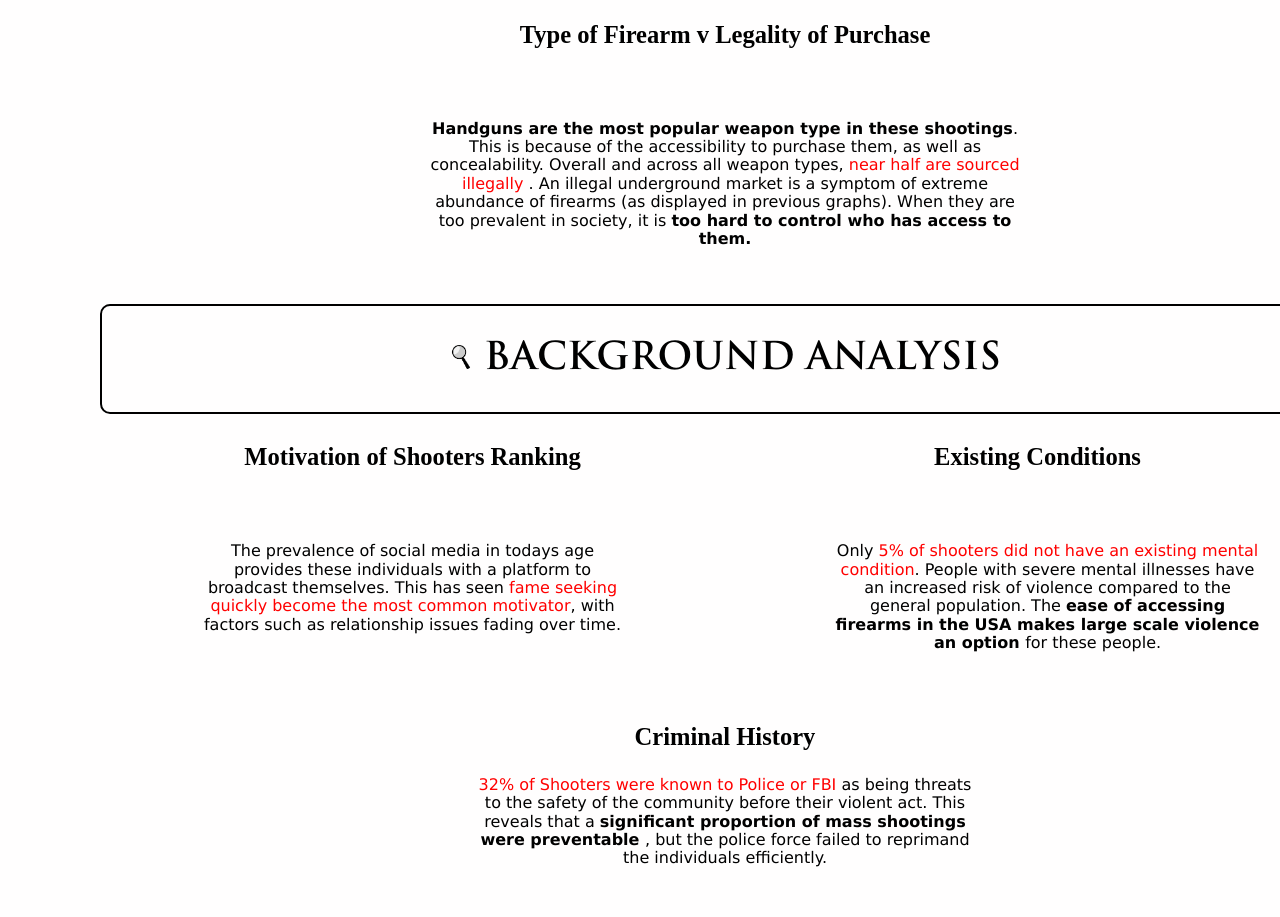
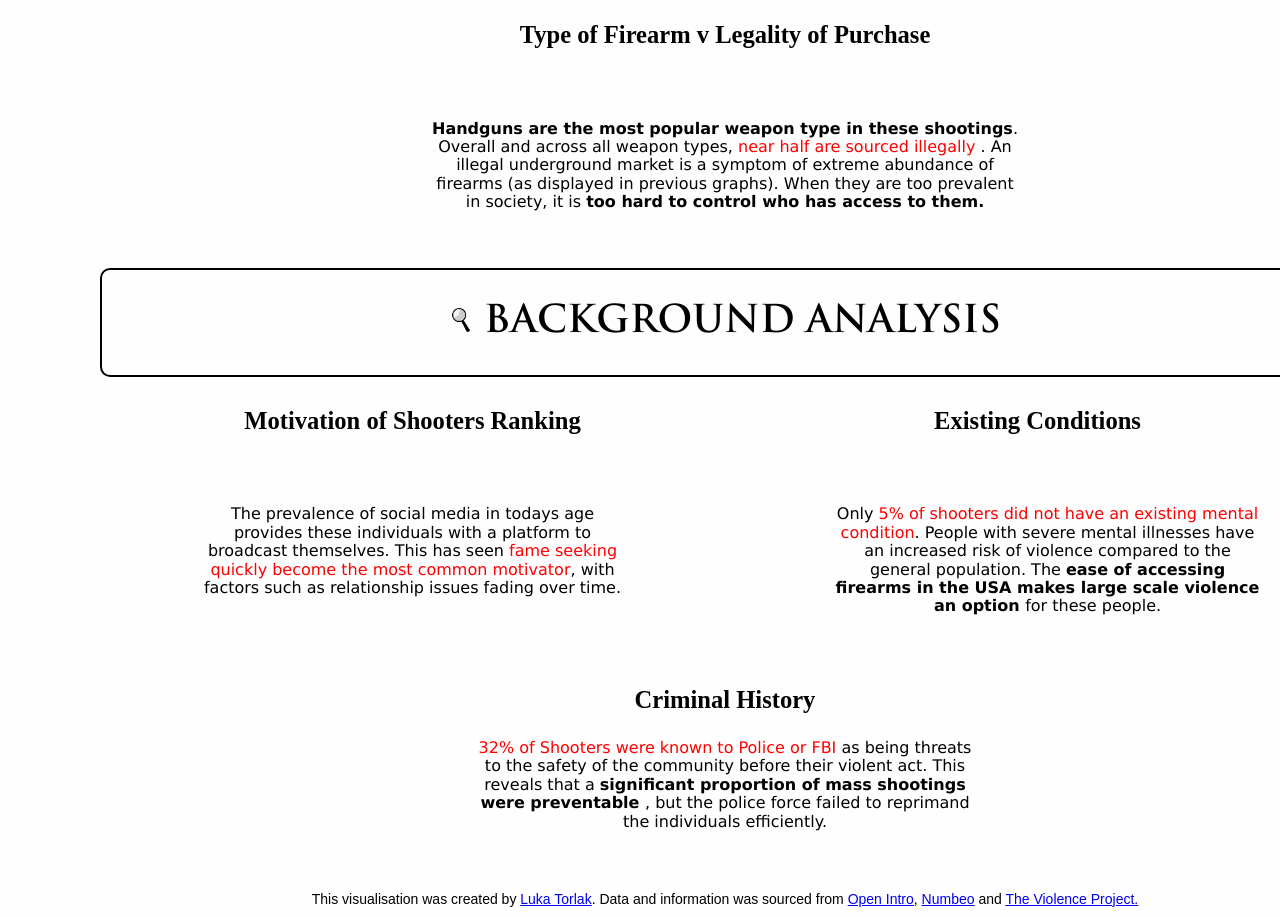
Before and after one commit to ltormonash/3179Assignment, a plain HTML site: page index.html in a window 1280 px wide. Shown: the part 1220-2137 px from the top of the page. Drawn offline with nearby package versions, Linux system fonts and the light colour scheme; a script that the page names is missing.

Commit message:
Update index.html

```diff
--- a/index.html
+++ b/index.html
@@ -141,8 +141,7 @@
       <div class="pure-g">
         <div class="pure-u-1-1">
           <div class="description-bottom">
-          <p class="c-align"> <span class="bold">Handguns are the most popular weapon type in these shootings</span>. This is because of the accessibility
-            to purchase them, as well as concealability. Overall and across all weapon types, <span class="red">near half are sourced
+          <p class="c-align"> <span class="bold">Handguns are the most popular weapon type in these shootings</span>. Overall and across all weapon types, <span class="red">near half are sourced
             illegally </span>. An illegal underground market is a symptom of extreme abundance of firearms (as displayed in
             previous graphs). When they are too prevalent in society, it is <span class="bold">too hard to control who has access to them. </span> </p>
           </div>
```
